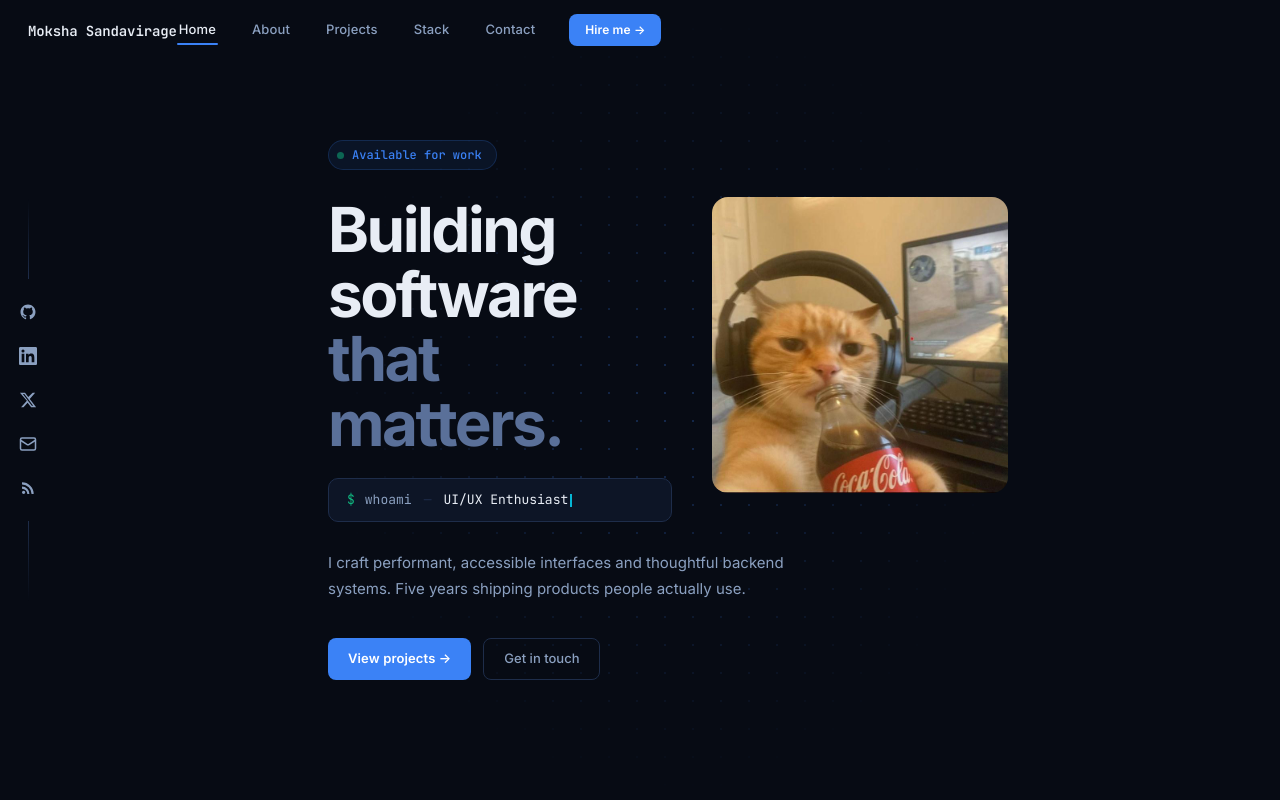
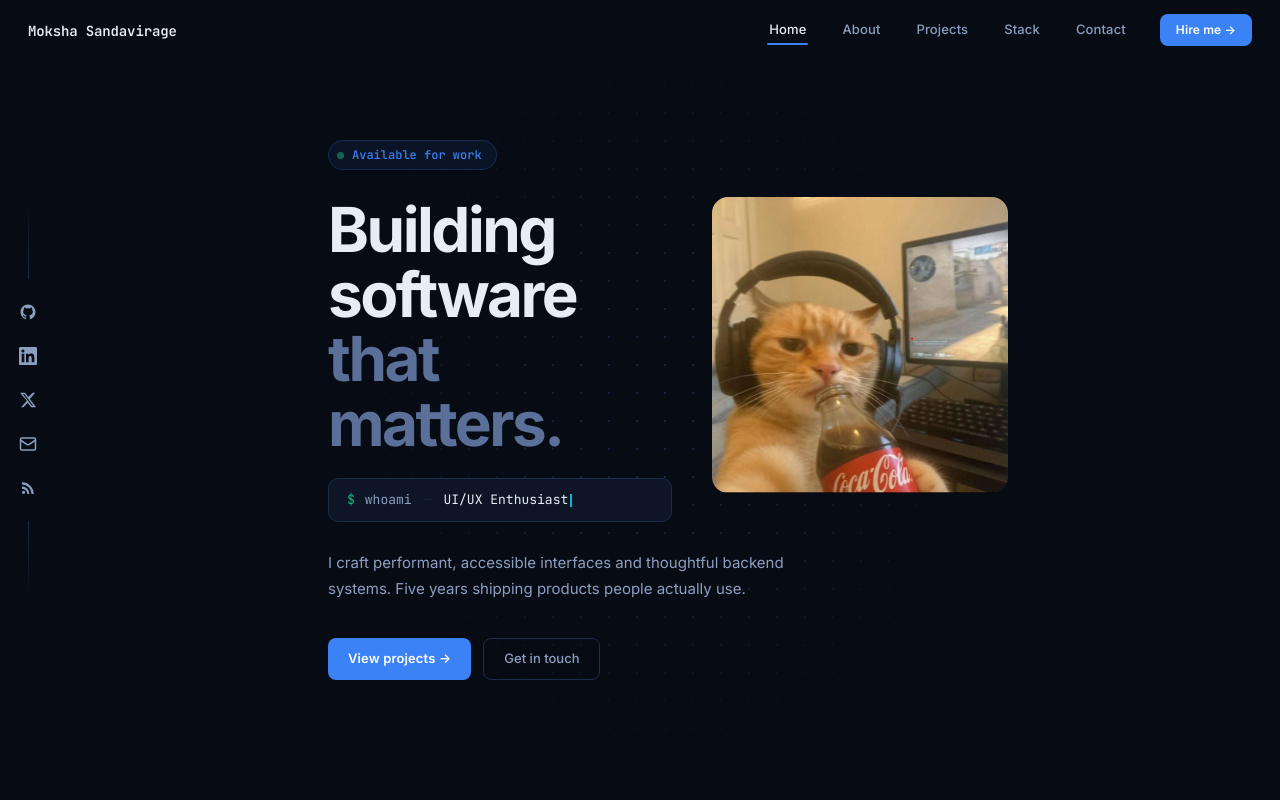
Before and after one commit to MokshaSan/portfolio, a Next.js app: page / in a window 1280 px wide. Shown: the top 800 px of the page. Built offline with nearby package versions, Linux system fonts and the light colour scheme.

Commit message:
fixed nav bar

```diff
--- a/app/page.tsx
+++ b/app/page.tsx
@@ -435,6 +435,7 @@ export default function Portfolio() {
           height: "60px",
           display: "flex",
           alignItems: "center",
+          justifyContent: "space-between",
           padding: "0 28px",
           background: scrolled ? "rgba(7,11,20,0.92)" : "transparent",
           backdropFilter: scrolled ? "blur(12px)" : "none",
@@ -460,6 +461,8 @@ export default function Portfolio() {
           </span>
         </div>
 
+        {/* Right-side group: nav links + CTA + hamburger */}
+        <div style={{ display: "flex", alignItems: "center", gap: "32px" }}>
           {/* Desktop nav links */}
           <nav
             className="desktop-nav"
@@ -477,10 +480,7 @@ export default function Portfolio() {
           </nav>
 
           {/* Right CTA */}
-        <div
-          className="desktop-nav"
-          style={{ display: "flex", marginLeft: "32px" }}
-        >
+          <div className="desktop-nav" style={{ display: "flex" }}>
             <button
               className="btn-primary"
               style={{ padding: "7px 16px", fontSize: "12px" }}
@@ -507,6 +507,7 @@ export default function Portfolio() {
           >
             {mobileMenuOpen ? "✕" : "☰"}
           </button>
+        </div>
       </header>
 
       {/* Mobile menu */}
@@ -704,6 +705,7 @@ export default function Portfolio() {
                     height={400}
                     className="rounded-2xl"
                     style={{ width: "100%", height: "auto" }}
+                    priority
                   />
                 </div>
               </div>
```
Lines whose indentation alone changed are shown as unchanged.
